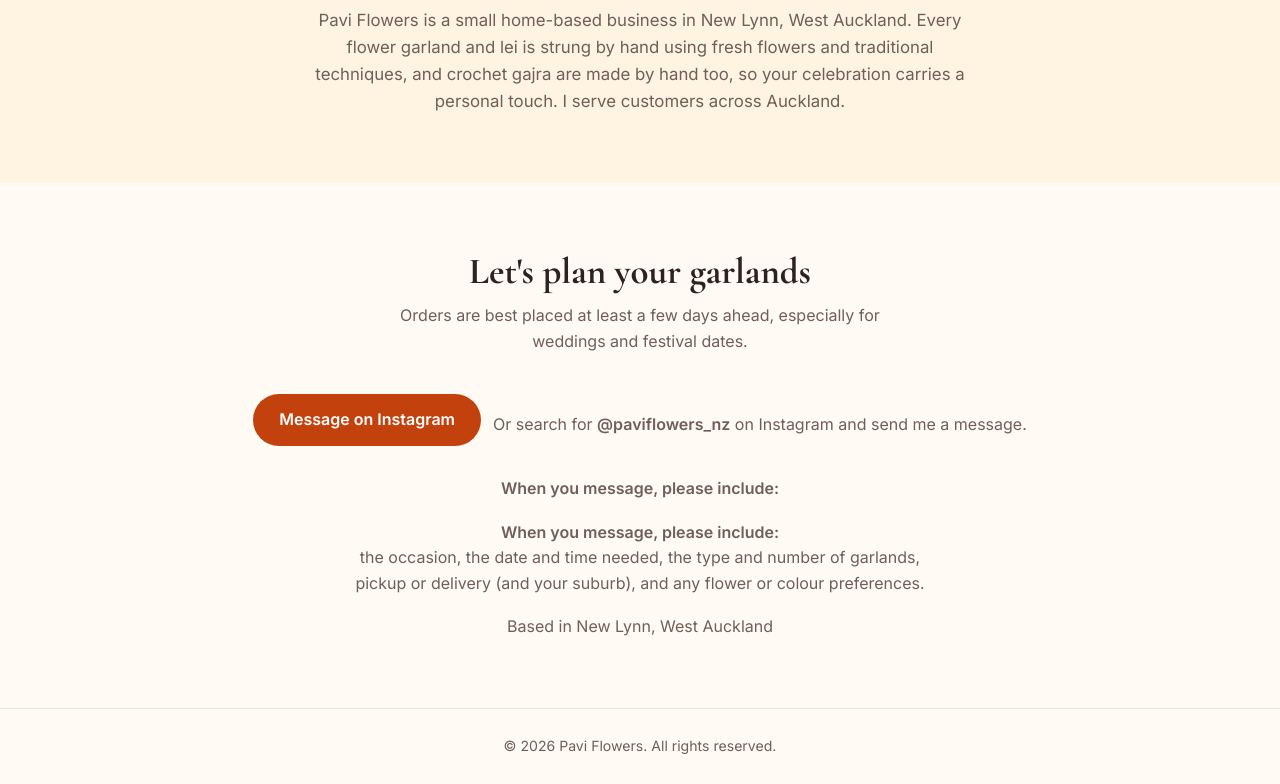
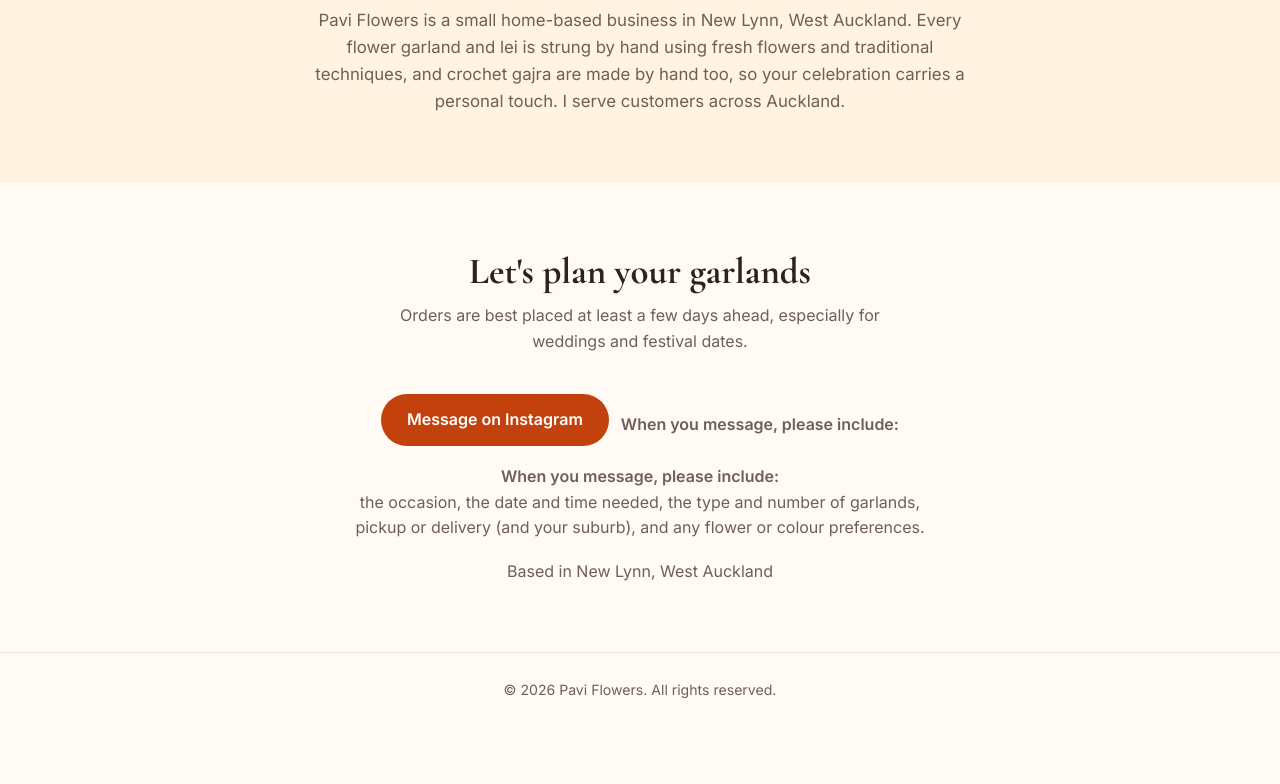
Before and after one commit to paviflowers/paviflowers.github.io, a plain HTML site: page index.html in a window 1280 px wide. Shown: the part 3586-4370 px from the top of the page. After the commit the page ends 4314 px from the top, so only its background shows below. Drawn offline with nearby package versions, Linux system fonts and the light colour scheme.

Commit message:
Update index.html

```diff
--- a/index.html
+++ b/index.html
@@ -172,8 +172,7 @@
       <h2>Let's plan your garlands</h2>
       <p class="sub">Orders are best placed at least a few days ahead, especially for weddings and festival dates.</p>
       <div class="links">
-        <a class="btn" href="https://instagram.com/paviflowers_nz">Message on Instagram</a>
-        <p class="area">Or search for <strong>@paviflowers_nz</strong> on Instagram and send me a message.</p>
+        <a class="btn" href="https://instagram.com/paviflowers">Message on Instagram</a>
         <p class="area"><strong>When you message, please include:</strong><br>
       </div>
       <p class="area"><strong>When you message, please include:</strong><br>
```
